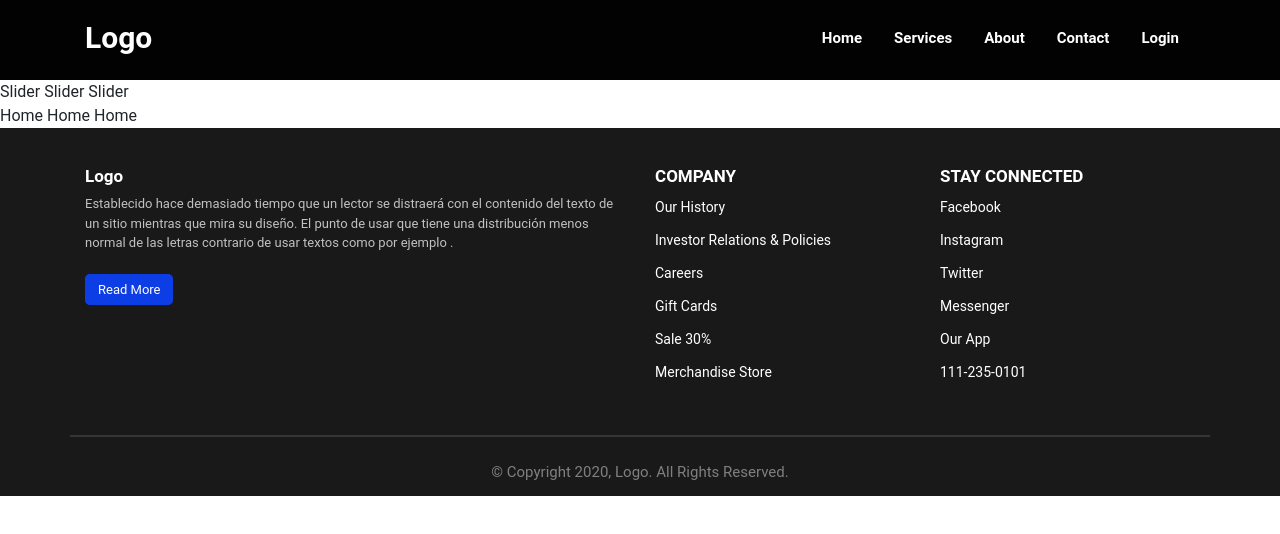
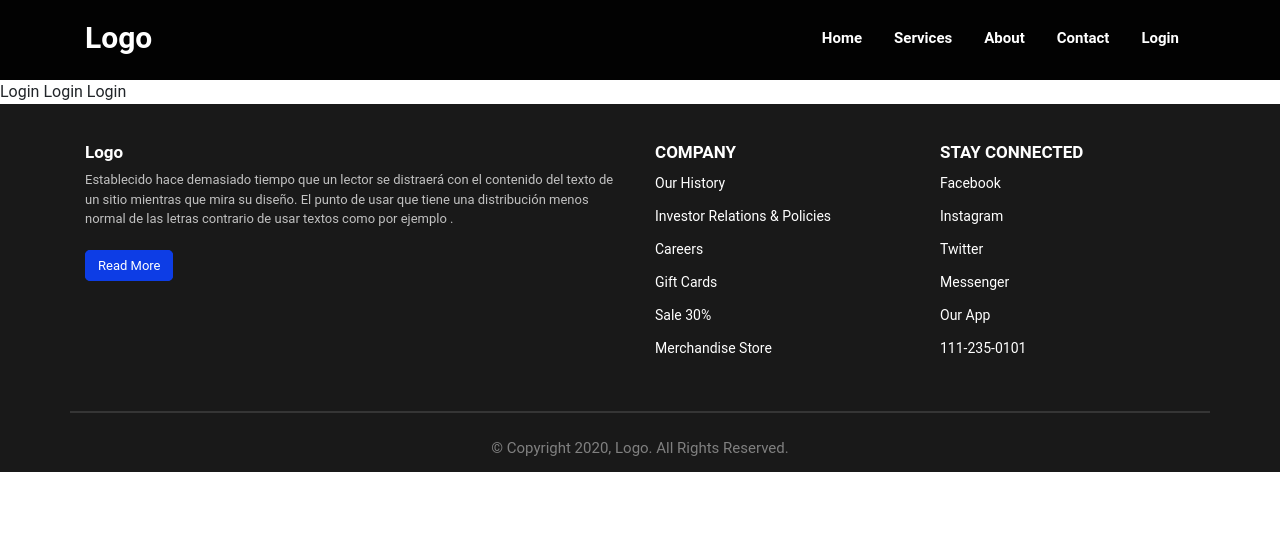
Before and after one commit to ilyasahmedshaikh/react-boilerplate, a React (Create React App) app: page /#/login in a window 1280 px wide. Before the commit this address led to /#/react-boilerplate/login. Shown: the top 534 px of the page. Built offline with nearby package versions, Linux system fonts and the light colour scheme.

Commit message:
route fix

```diff
--- a/src/App.js
+++ b/src/App.js
@@ -29,12 +29,12 @@ function App() {
                 <Redirect to="/login" />
               </Route>
 
-              <Route path='/' component={Home}></Route>
-              <Route path='/home' component={Home}></Route>
-              <Route path='/services' component={Services}></Route>
-              <Route path='/about' component={About}></Route>
-              <Route path='/contact' component={Contact}></Route>
-              <Route path='/login' component={Login}></Route>
+              <Route exact path='/' component={Home}></Route>
+              <Route exact path='/home' component={Home}></Route>
+              <Route exact path='/services' component={Services}></Route>
+              <Route exact path='/about' component={About}></Route>
+              <Route exact path='/contact' component={Contact}></Route>
+              <Route exact path='/login' component={Login}></Route>
             </Switch>
           </div>
 
```
